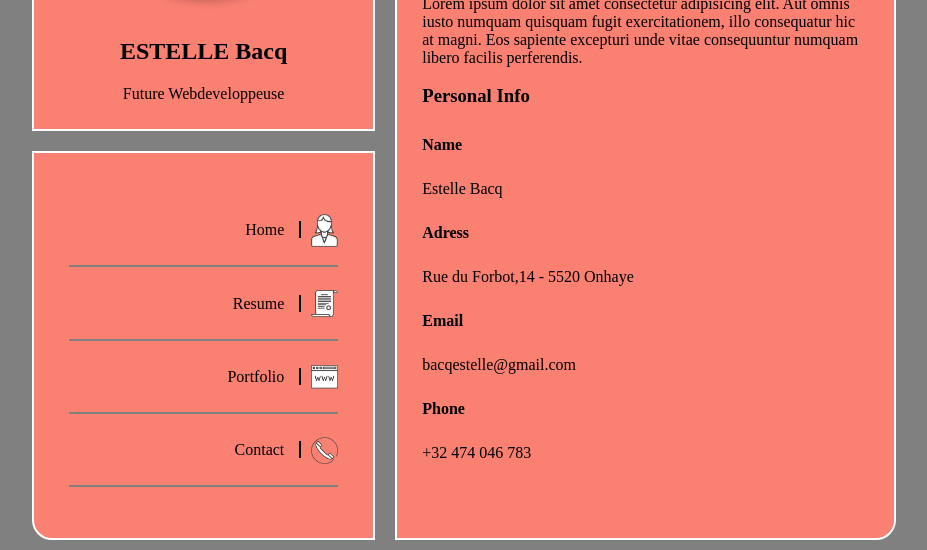
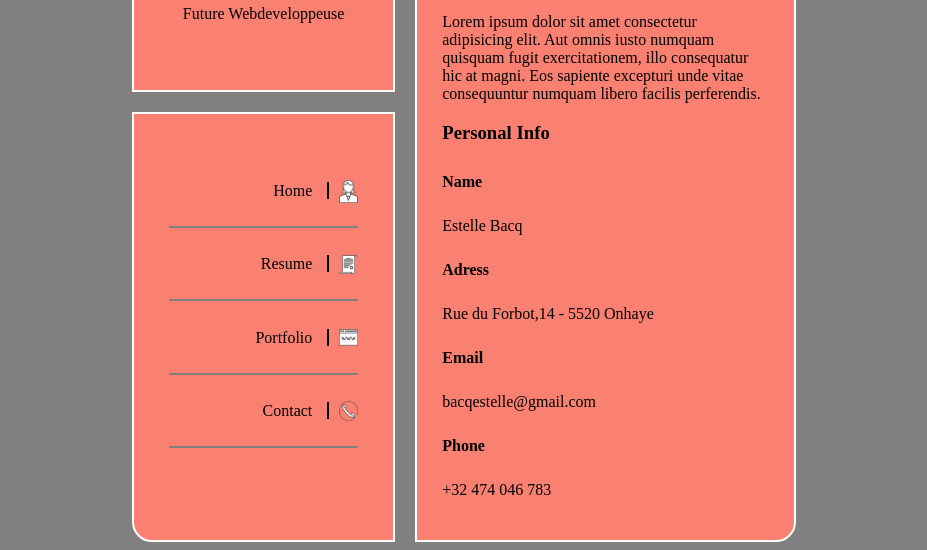
Before and after one commit to BacqEstelle/vcard, a plain HTML site: page index.html in a window 1280 px wide. Shown: the part 321-871 px from the top of the page, without its empty margins (176-1103 px from the left). Drawn offline with Linux system fonts and the light colour scheme.

Commit message:
Update style.css
idem ...

```diff
--- a/style.css
+++ b/style.css
@@ -4,7 +4,7 @@ body{
 
 }
 .conteneur{
-margin: 0px 200px 0px 200px;
+margin: 0px 300px 0px 300px;
 display: grid;
 
 grid-gap: 20px;
```
